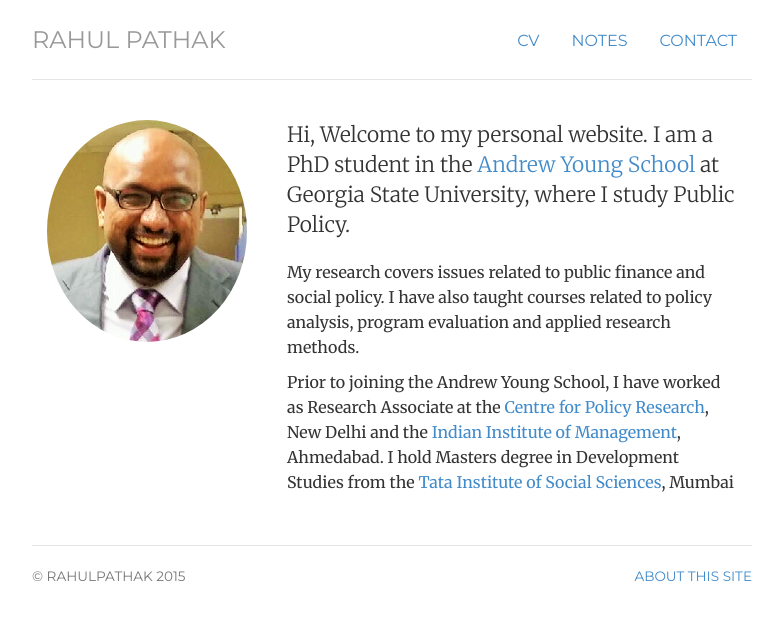
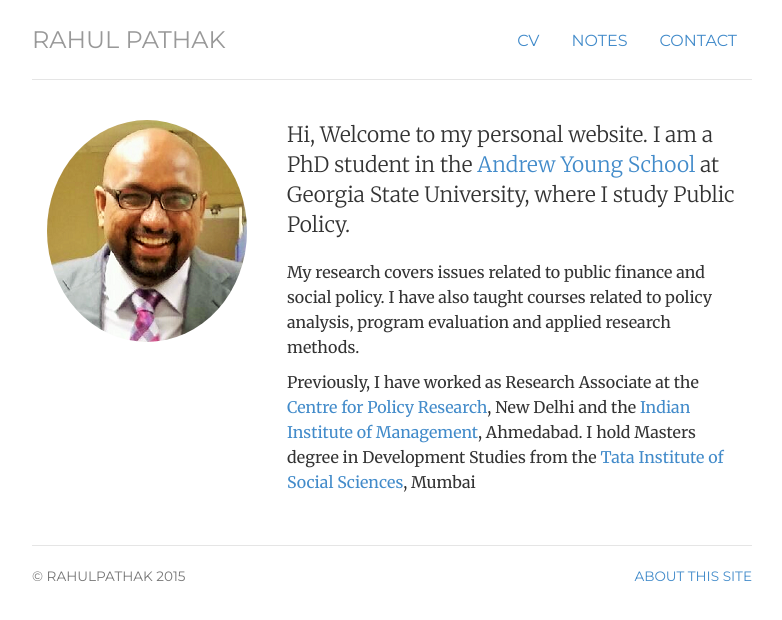
Before and after one commit to pathak-rahul/pathak-rahul.github.io, a Jekyll site: the page built from index.html, in a window 1280 px wide. Shown: the top 620 px of the page, without its empty margins (248-1030 px from the left). Built offline with Jekyll 4.4.1, drawn with Linux system fonts in a browser that asks for light colours.

Commit message:
Update index.html

```diff
--- a/index.html
+++ b/index.html
@@ -17,7 +17,7 @@
 
 	<p> My research covers issues related to public finance and social policy. I have also taught courses related to policy analysis, program evaluation and applied research methods. </p>
 
-	<p>Prior to joining the Andrew Young School, I have worked as Research Associate at the <a href="http://www.cprindia.org/"> Centre for Policy Research</a>, New Delhi and  the <a href="http://www.iimahd.ernet.in/"> Indian Institute of Management</a>, Ahmedabad. I hold Masters degree in Development Studies from the <a href="http://tiss.edu//"> Tata Institute of Social Sciences</a>, Mumbai </span></p>	</div>
+	<p>Previously, I have worked as Research Associate at the <a href="http://www.cprindia.org/"> Centre for Policy Research</a>, New Delhi and  the <a href="http://www.iimahd.ernet.in/"> Indian Institute of Management</a>, Ahmedabad. I hold Masters degree in Development Studies from the <a href="http://tiss.edu//"> Tata Institute of Social Sciences</a>, Mumbai </span></p>	</div>
 
 </div>
 <!-- </div> -->
```
